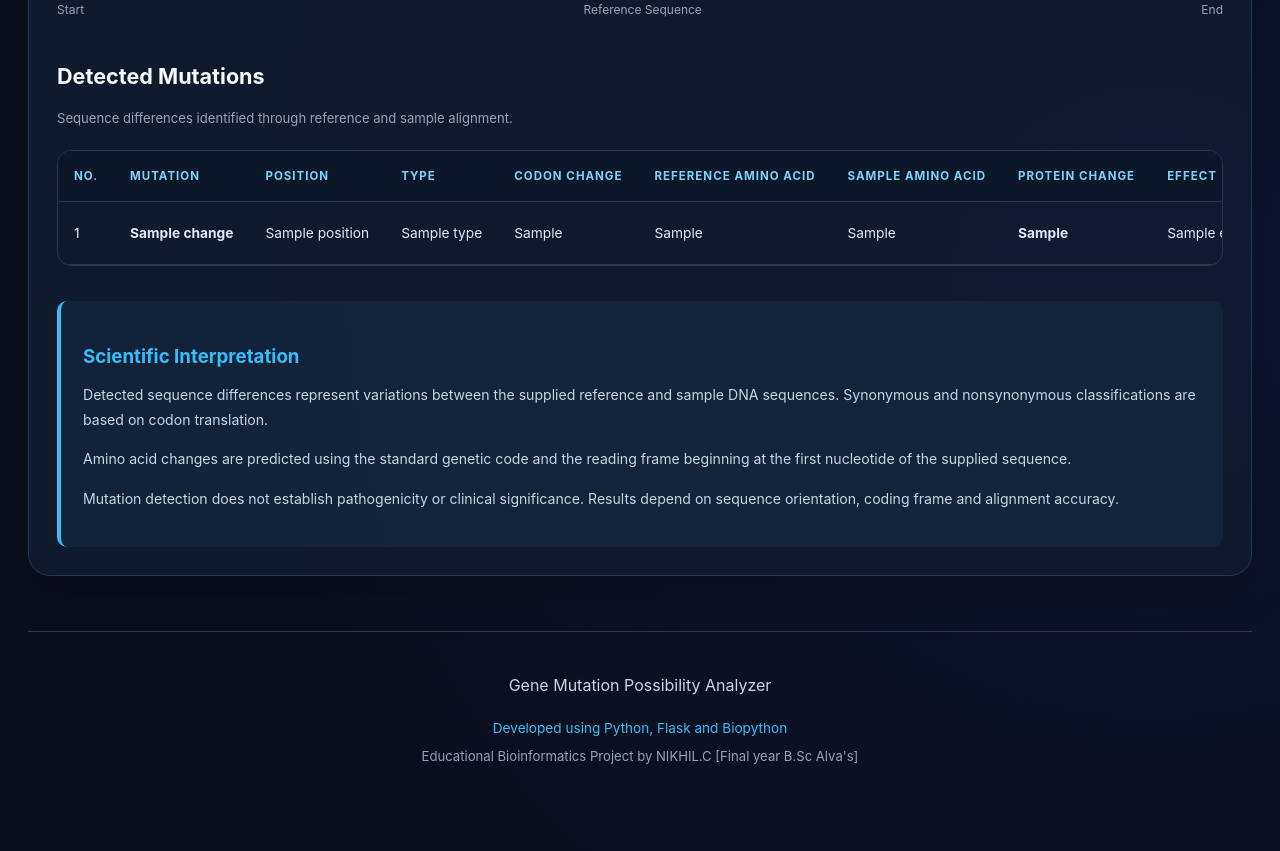
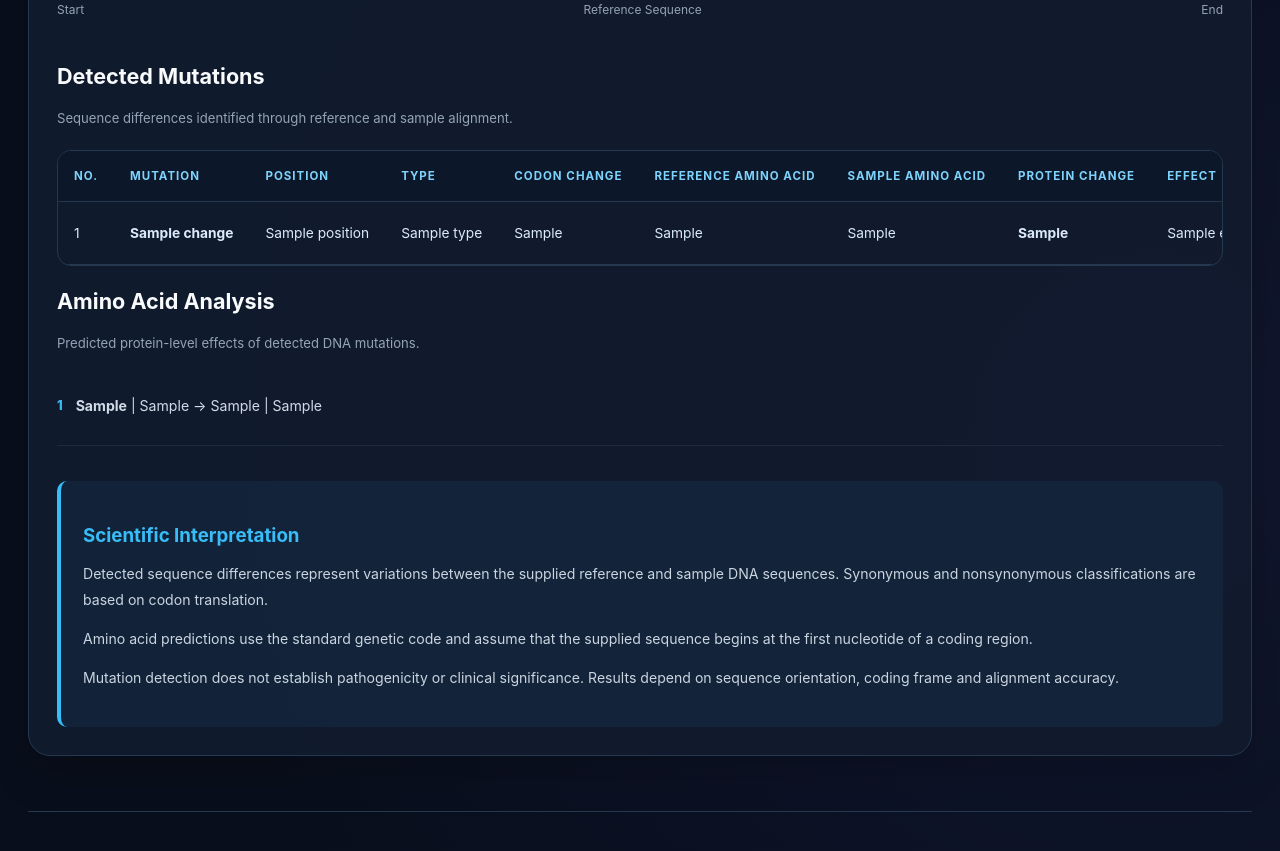
Before and after one commit to Nikhil-c-poojary/Bio-python-mutation-site, a Flask app: template templates/index.html in a window 1280 px wide. Shown: the part 2040-2891 px from the top of the page. Run offline with Flask 3, Linux system fonts and the light colour scheme; the template is opened without the code that fills it: most values are stand-ins (such as "Sample title", 1, 10 or a date in 2020).

Commit message:
Refactor HTML structure and update content

```diff
--- a/templates/index.html
+++ b/templates/index.html
@@ -2,6 +2,7 @@
 <html lang="en">
 
 <head>
+
     <meta charset="UTF-8">
     <meta name="viewport" content="width=device-width, initial-scale=1.0">
 
@@ -9,6 +10,7 @@
 
     <link rel="stylesheet"
           href="{{ url_for('static', filename='styles.css') }}">
+
 </head>
 
 <body>
@@ -16,38 +18,46 @@
 <main class="shell">
 
     <!-- HERO SECTION -->
+
     <section class="hero">
 
         <div>
+
             <p class="eyebrow">BIOPYTHON • GENOMIC ANALYSIS</p>
 
             <h1>Gene Mutation Possibility Analyzer</h1>
 
             <p class="lede">
-                Analyze DNA sequences, identify point mutations,
-                compare codon changes and explore possible
+                Analyze DNA sequences, identify mutations,
+                compare codon changes and predict possible
                 amino acid effects using Biopython.
             </p>
+
         </div>
 
         <div class="metrics">
+
             <span>POWERED BY</span>
+
             <strong>Flask + Biopython</strong>
+
             <small>Sequence Analysis Platform</small>
+
         </div>
 
     </section>
 
 
     <!-- INPUT WORKSPACE -->
+
     <section class="workspace">
 
-        <form method="POST" class="input-panel">
+        <form method="POST" class="input-panel" id="sequenceForm">
 
             <h2>Sequence Input</h2>
 
             <p class="small">
-                Enter both reference and sample DNA sequences in FASTA format.
+                Enter reference and sample DNA sequences in FASTA format.
             </p>
 
             <label for="sample_sequence">
@@ -78,9 +88,14 @@
                     Analyze DNA Sequence →
                 </button>
 
-                <button type="button" class="secondary-button" onclick="clearSequences()">
-    Clear
-</button>
+                <button
+                    type="button"
+                    class="secondary-button"
+                    onclick="clearSequences()">
+
+                    Clear
+
+                </button>
 
             </div>
 
@@ -88,6 +103,7 @@
 
 
         <!-- FEATURES PANEL -->
+
         <aside class="note-panel">
 
             <p class="eyebrow">ANALYSIS MODULES</p>
@@ -135,6 +151,7 @@
 
 
     <!-- ERROR MESSAGE -->
+
     {% if error %}
 
     <section class="alert">
@@ -149,6 +166,7 @@
 
 
     <!-- RESULTS -->
+
     {% if result %}
 
     {% for record in result %}
@@ -156,6 +174,7 @@
     <section class="results">
 
         <!-- RESULT HEADER -->
+
         <div class="result-head">
 
             <div>
@@ -175,6 +194,7 @@
 
 
             <!-- STATISTICS -->
+
             <div class="stat-grid">
 
                 <div>
@@ -198,6 +218,7 @@
 
 
         <!-- DNA SEQUENCE -->
+
         <section class="sequence-panel">
 
             <h2>Sample DNA Sequence</h2>
@@ -210,6 +231,7 @@
 
 
         <!-- ALIGNMENT -->
+
         <section class="alignment-panel">
 
             <h2>Sequence Alignment</h2>
@@ -232,6 +254,7 @@
 
 
         <!-- MUTATION DISTRIBUTION -->
+
         <section class="graph-panel">
 
             <h2>Mutation Distribution</h2>
@@ -256,15 +279,20 @@
             </div>
 
             <div class="graph-labels">
+
                 <span>Start</span>
+
                 <span>Reference Sequence</span>
+
                 <span>End</span>
+
             </div>
 
         </section>
 
 
         <!-- MUTATION TABLE -->
+
         <section class="table-section">
 
             <h2>Detected Mutations</h2>
@@ -283,6 +311,7 @@
                     <thead>
 
                         <tr>
+
                             <th>No.</th>
                             <th>Mutation</th>
                             <th>Position</th>
@@ -293,6 +322,7 @@
                             <th>Protein Change</th>
                             <th>Effect</th>
                             <th>Status</th>
+
                         </tr>
 
                     </thead>
@@ -315,13 +345,13 @@
 
                             <td>{{ mutation.codon_change }}</td>
 
-                            <td>{{ mutation.ref_aa | default('-', true) }}</td>
+                            <td>{{ mutation.ref_aa }}</td>
 
-                            <td>{{ mutation.sample_aa | default('-', true) }}</td>
+                            <td>{{ mutation.sample_aa }}</td>
 
                             <td>
                                 <strong>
-                                    {{ mutation.protein_change | default('-', true) }}
+                                    {{ mutation.protein_change }}
                                 </strong>
                             </td>
 
@@ -370,7 +400,49 @@
         </section>
 
 
+        <!-- AMINO ACID ANALYSIS -->
+
+        <section class="amino-acid-panel">
+
+            <h2>Amino Acid Analysis</h2>
+
+            <p class="small">
+                Predicted protein-level effects of detected DNA mutations.
+            </p>
+
+            {% for mutation in record.top_mutations %}
+
+            <div class="feature-item">
+
+                <span>{{ loop.index }}</span>
+
+                <p>
+
+                    <strong>{{ mutation.codon_change }}</strong>
+
+                    |
+
+                    {{ mutation.ref_aa }}
+
+                    →
+
+                    {{ mutation.sample_aa }}
+
+                    |
+
+                    {{ mutation.protein_change }}
+
+                </p>
+
+            </div>
+
+            {% endfor %}
+
+        </section>
+
+
         <!-- SCIENTIFIC NOTE -->
+
         <section class="scientific-note">
 
             <h3>Scientific Interpretation</h3>
@@ -383,9 +455,9 @@
             </p>
 
             <p>
-                Amino acid changes are predicted using the standard
-                genetic code and the reading frame beginning at the
-                first nucleotide of the supplied sequence.
+                Amino acid predictions use the standard genetic code
+                and assume that the supplied sequence begins at the
+                first nucleotide of a coding region.
             </p>
 
             <p>
@@ -404,6 +476,7 @@
 
 
     <!-- FOOTER -->
+
     <footer class="footer">
 
         <p>
@@ -415,17 +488,39 @@
         </span>
 
         <p class="small">
-            Educational Bioinformatics Project by NIKHIL.C [Final year B.Sc Alva's]
+            Educational Bioinformatics Project by
+            NIKHIL.C [Final year B.Sc Alva's]
         </p>
 
     </footer>
 
 </main>
+
+
+<!-- CLEAR BUTTON SCRIPT -->
+
 <script>
+
 function clearSequences() {
+
     document.getElementById("sample_sequence").value = "";
+
     document.getElementById("reference_sequence").value = "";
+
+    // Remove previous results and errors
+    const results = document.querySelector(".results");
+    const alert = document.querySelector(".alert");
+
+    if (results) {
+        results.remove();
+    }
+
+    if (alert) {
+        alert.remove();
+    }
+
 }
+
 </script>
 
 </body>
```
